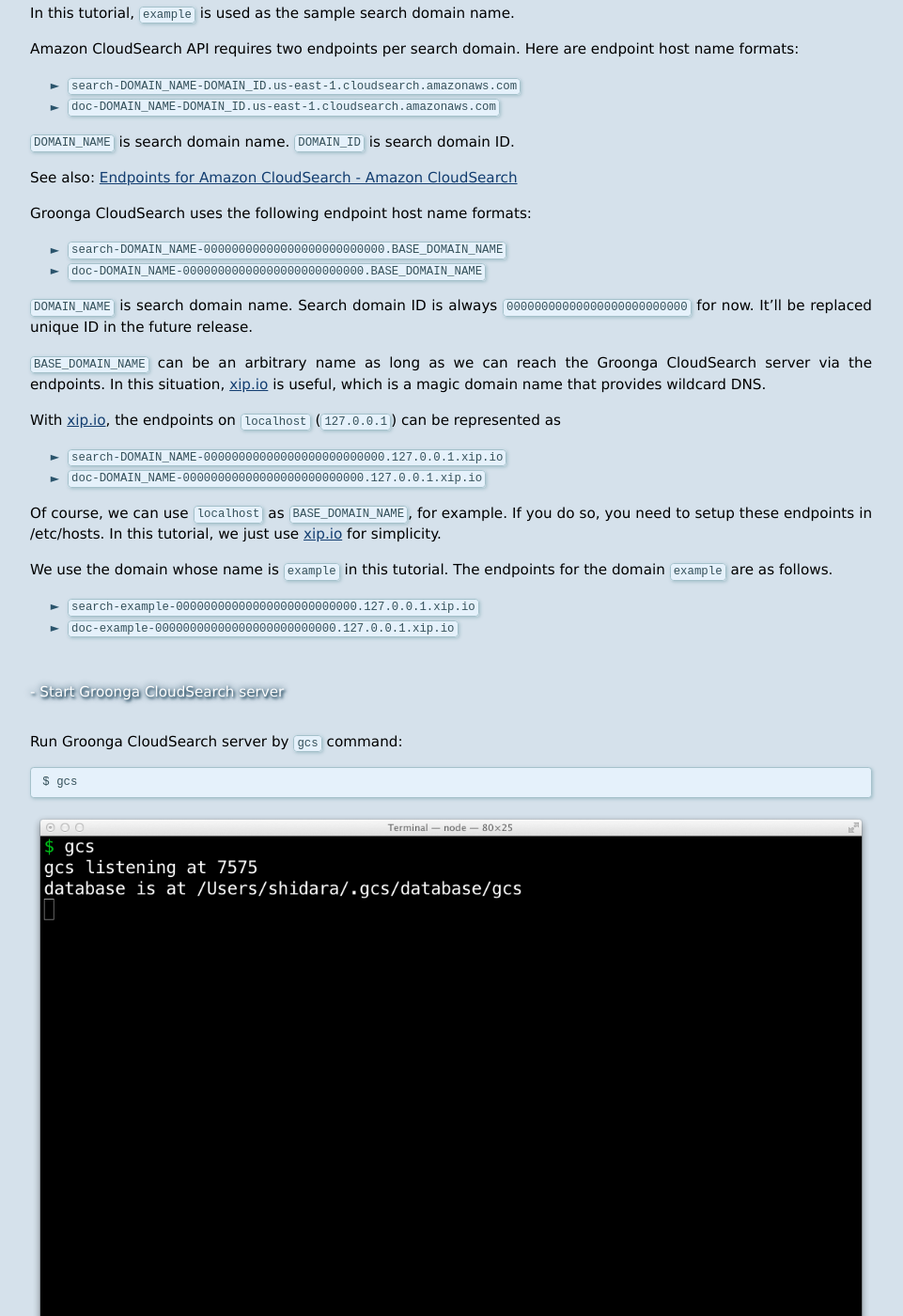
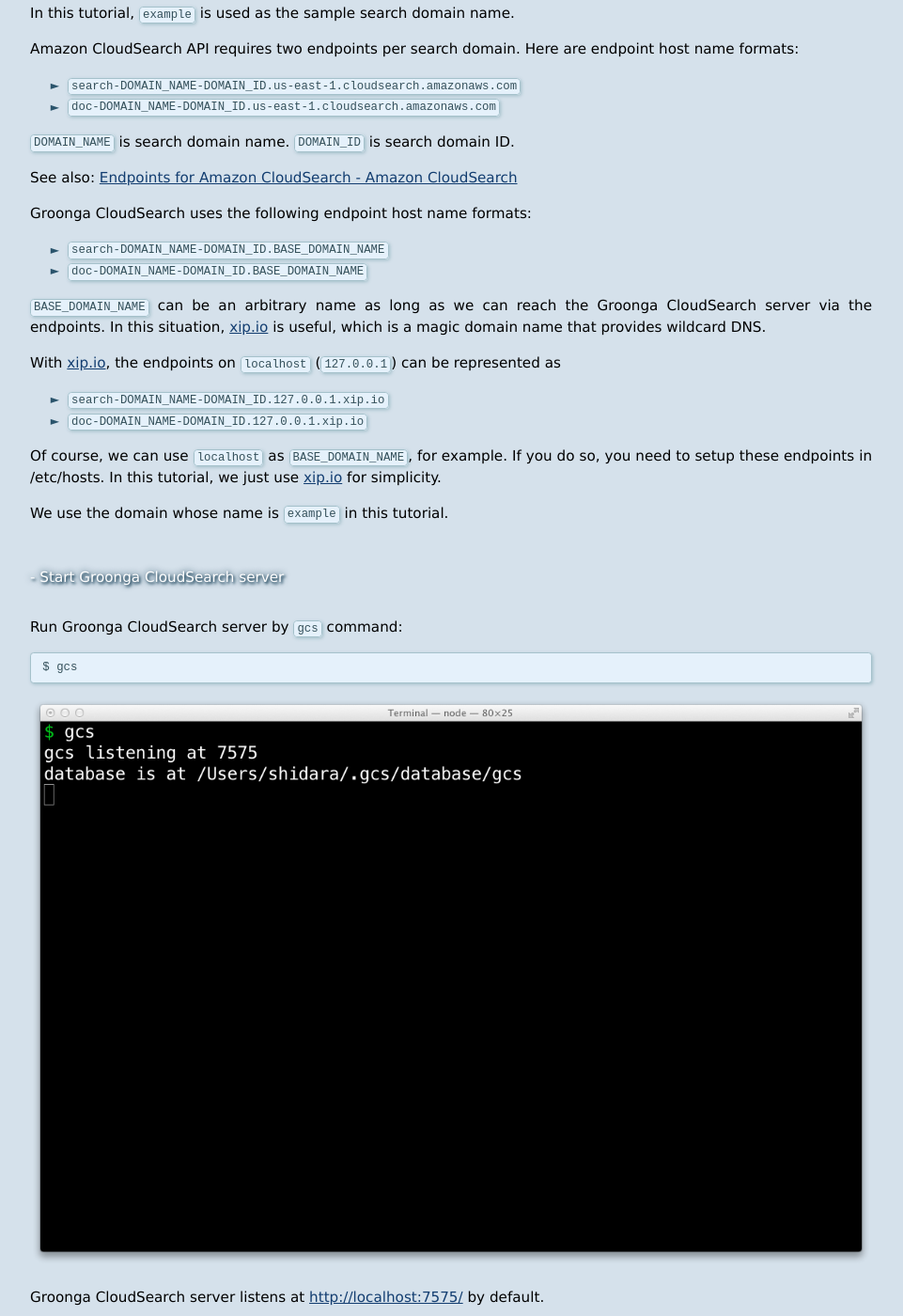
Before and after one commit to groonga/gcs.groonga.org, a Jekyll site: the page built from docs/tutorial/index.md, in a window 1280 px wide and 1400 px high, scrolled down 1659 px. Shown: the whole window at 94% size, without its empty margins (160-1121 px from the left). Built offline with Jekyll 4.4.1, drawn with Linux system fonts in a browser that asks for light colours; comment, search, counter and statistics services are not loaded; some of the changed text lies outside the part shown.

Commit message:
Update tutorial to use gcs-* commands

```diff
--- a/docs/tutorial/index.md
+++ b/docs/tutorial/index.md
@@ -93,12 +93,8 @@
 
 Groonga CloudSearch uses the following endpoint host name formats:
 
- * `search-DOMAIN_NAME-00000000000000000000000000.BASE_DOMAIN_NAME`
- * `doc-DOMAIN_NAME-00000000000000000000000000.BASE_DOMAIN_NAME`
-
-`DOMAIN_NAME` is search domain name. Search domain ID is always
-`00000000000000000000000000` for now. It'll be replaced unique ID in
-the future release.
+ * `search-DOMAIN_NAME-DOMAIN_ID.BASE_DOMAIN_NAME`
+ * `doc-DOMAIN_NAME-DOMAIN_ID.BASE_DOMAIN_NAME`
 
 `BASE_DOMAIN_NAME` can be an arbitrary name as long as we can reach the Groonga
 CloudSearch server via the endpoints.
@@ -107,18 +103,14 @@
 
 With [xip.io][], the endpoints on `localhost` (`127.0.0.1`) can be represented as
 
- * `search-DOMAIN_NAME-00000000000000000000000000.127.0.0.1.xip.io`
- * `doc-DOMAIN_NAME-00000000000000000000000000.127.0.0.1.xip.io`
+ * `search-DOMAIN_NAME-DOMAIN_ID.127.0.0.1.xip.io`
+ * `doc-DOMAIN_NAME-DOMAIN_ID.127.0.0.1.xip.io`
 
 Of course, we can use `localhost` as `BASE_DOMAIN_NAME`, for example.
 If you do so, you need to setup these endpoints in /etc/hosts.
 In this tutorial, we just use [xip.io][] for simplicity.
 
 We use the domain whose name is `example` in this tutorial.
-The endpoints for the domain `example` are as follows.
-
- * `search-example-00000000000000000000000000.127.0.0.1.xip.io`
- * `doc-example-00000000000000000000000000.127.0.0.1.xip.io`
 
 ### Start Groonga CloudSearch server
 
@@ -146,7 +144,8 @@
 
 Hit enter to start importing.
 
-If you need some action before start importing, you will see the instructions like the screenshot below. Follow the instructions and run `gcs-import-examples` again.
+If you need some action before start importing, you will see the instructions like the screenshot below.
+Follow the instructions and run `gcs-import-examples` again.
 
 <img src="gcs-import-examples-error.png" alt="gcs-import-examples command started with error" width="100%" />
 
@@ -155,6 +154,18 @@
 <img src="gcs-import-examples-finished.png" alt="gcs-import-examples finished" width="100%" />
 
 OK. Test environment is prepared. Let's try search API.
+
+## Endpoints
+
+The endpoints for the domain `example` are automatically generated as follows.
+
+ * `search-example-y9jpanlfa3wsr4tmdc4k1y5vjp.127.0.0.1.xip.io:7575`
+ * `doc-example-y9jpanlfa3wsr4tmdc4k1y5vjp.127.0.0.1.xip.io:7575`
+
+The domain ID is automatically generated for each time.
+You can research the endpoints for your search domain, by the following command:
+
+    $ gcs-describe-domain --domain-name example
 
 ## How to search documents {#how-to-search-documents}
 
@@ -188,9 +199,8 @@
 
 ### Restrictions
 
-Groonga CloudSearch only supports `q` parameter for now. Other
-parameters such as `start` and `size` will be supported in the future
-release.
+Groonga CloudSearch doesn't support sorted and/or restricted facets for now.
+Such features will be supported in the future release.
 
 See also: [Search Requests - Amazon
 CloudSearch](http://docs.amazonwebservices.com/cloudsearch/latest/developerguide/Search.Requests.html)
@@ -262,7 +272,7 @@
 using [xip.io][] is:
 
 
- * `doc-DOMAIN_NAME-00000000000000000000000000.127.0.0.1.xip.io`
+ * `doc-DOMAIN_NAME-DOMAIN_ID.127.0.0.1.xip.io`
 
 Post documents in SDF JSON representation to the endpoint. SDF is
 acronym of Search Data Format. Here is a sample SDF JSON
```
Also changed, not shown: other parts of docs/tutorial/index.md (+10 -4 lines).
